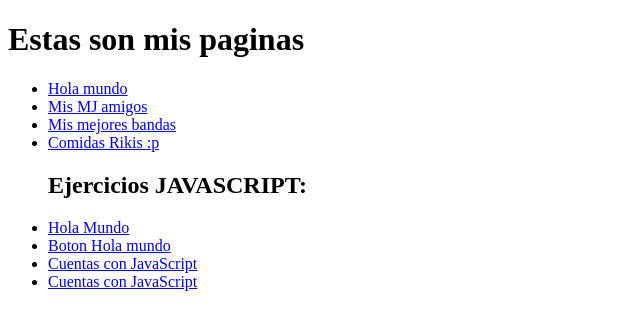
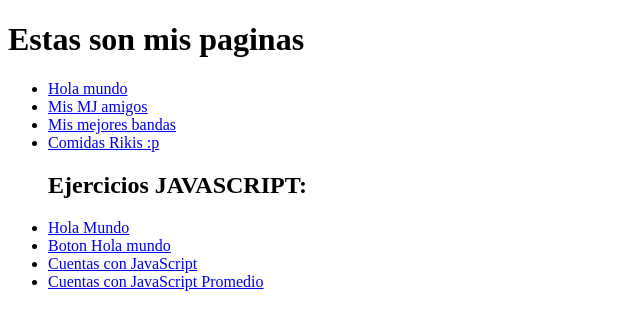
Before and after one commit to Leannperez22/Sist.-de-Control-6A-AV, a plain HTML site: page index.html in a window 1280 px wide. Shown: the full height of the page, 0-640 px from the left. Drawn offline with Linux system fonts and the light colour scheme.

Commit message:
Update index.html

```diff
--- a/index.html
+++ b/index.html
@@ -29,7 +29,7 @@
 		<a href= "./javascript/Variableprueba.html">Cuentas con JavaScript</a>
 		</li>
 		<li>
-		<a href= "./javascript/Sacarpromedio.html">Cuentas con JavaScript</a>
+		<a href= "./javascript/Sacarpromedio.html">Cuentas con JavaScript Promedio</a>
 		</li>
 	</ul>
 </body>
```
